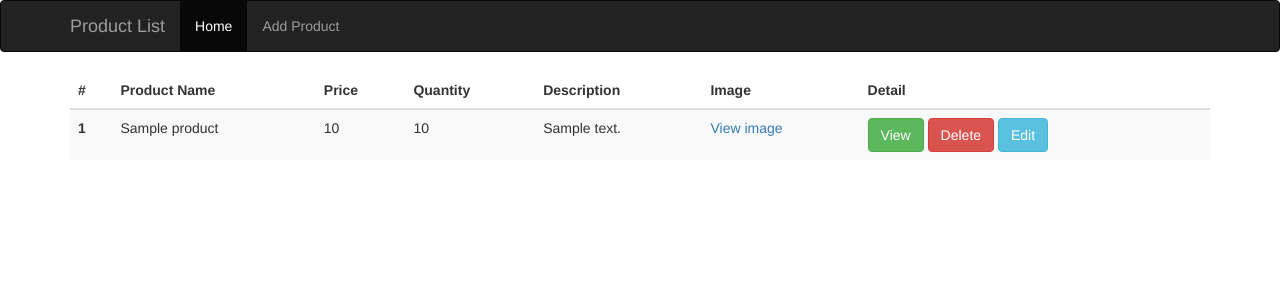
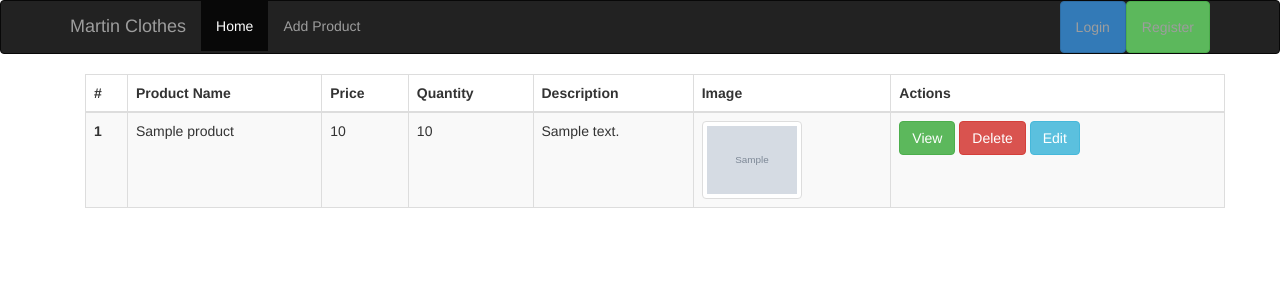
Before and after one commit to duchieu1911/ASMSEMIPROJECT, a Symfony app: template templates/product/index.html.twig in a window 1280 px wide. Shown: the top 300 px of the page. Run offline with Twig, Linux system fonts and the light colour scheme; the template is opened without the code that fills it: most values are stand-ins (such as "Sample title", 1, 10 or a date in 2020); grey boxes marked "Sample" are stand-in pictures; some libraries are stand-ins or nearby versions.

Commit message:
symfony third fix

```diff
--- a/src/Controller/RegistrationController.php
+++ b/src/Controller/RegistrationController.php
@@ -32,9 +32,10 @@ class RegistrationController extends AbstractController
 
             $entityManager->persist($user);
             $entityManager->flush();
+
             // do anything else you need here, like send an email
 
-            return $this->redirectToRoute('_profiler_home');
+            return $this->redirectToRoute('app_product');
         }
 
         return $this->render('registration/register.html.twig', [
--- a/templates/base.html.twig
+++ b/templates/base.html.twig
@@ -32,18 +32,26 @@
                 <span class="icon-bar"></span>
                 <span class="icon-bar"></span>
             </button>
-            <a class="navbar-brand" href="{{path('app_product')  }}">Product List</a>
+            <a class="navbar-brand" href="{{ path('app_product') }}">Martin Clothes</a>
         </div>
         <div id="navbar" class="collapse navbar-collapse">
             <ul class="nav navbar-nav">
-                <li class="active"><a href="{{path('app_product')  }}">Home</a></li>
-                {#                <li><a href="{{ path('todo_create') }}">Add Product</a></li>#}
+                <li class="active"><a href="{{ path('app_product') }}">Home</a></li>
+                {# <li><a href="{{ path('todo_create') }}">Add Product</a></li> #}
                 <li><a href="{{ path('create_product') }}">Add Product</a></li>
-
+            </ul>
+            <ul class="nav navbar-nav navbar-right"> {# Added 'navbar-right' class #}
+                <li>
+                    <a href="{{ path('app_login') }}" class="btn btn-primary">Login</a>
+                </li>
+                <li>
+                    <a href="{{ path('app_register') }}" class="btn btn-success">Register</a>
+                </li>
             </ul>
         </div><!--/.nav-collapse -->
     </div>
 </nav>
+
 
 <div class="container">
     <div class="row">
--- a/templates/product/index.html.twig
+++ b/templates/product/index.html.twig
@@ -2,9 +2,9 @@
 
 {% block body %}
 
-    <div class="bs-example" data-example-id="striped-table">
-        <table class="table table-striped">
-            <thead>
+    <div class="container mt-4">
+        <table class="table table-striped table-bordered">
+            <thead class="thead-dark">
             <tr>
                 <th>#</th>
                 <th>Product Name</th>
@@ -12,8 +12,7 @@
                 <th>Quantity</th>
                 <th>Description</th>
                 <th>Image</th>
-                <th>Detail</th>
-
+                <th>Actions</th>
             </tr>
             </thead>
             <tbody>
@@ -24,22 +23,29 @@
                     <td>{{ product.Price }}</td>
                     <td>{{ product.Quantity }}</td>
                     <td>{{ product.Description }}</td>
-
                     <td>
-                        <a href="{{ asset('Images/' ~ product.ProductImage) }}">View image</a>
+                        <a href="{{ asset('Images/' ~ product.ProductImage) }}" target="_blank">
+                            <img src="{{ asset('Images/' ~ product.ProductImage) }}" alt="Product Image" class="img-thumbnail custom-thumbnail">
+                        </a>
                     </td>
                     <td>
-                        <a href="{{ path('product_details', {'id': product.id}) }}" class='btn btn-success'>View</a>
-                        <a href="{{ path('product_delete', {'id': product.id}) }}" class='btn btn-danger'>Delete</a>
-                        <a href="{{ path('product_edit', {'id': product.id}) }}" class='btn btn-info'>Edit</a>
-                    </td>
-                        {#                        <a href="{{ path('todo_details', {'id': product.id}) }} " class='btn btn-success'>View</a>#}
-                        {#                        <a href="{{ path('todo_edit', {'id': product.id}) }}" class='btn btn-default'>Edit</a>#}
-                        {#                        <a href="{{ path('todo_delete', {'id': product.id}) }}" class='btn btn-danger'>Delete</a>#}
+                        <a href="{{ path('product_details', {'id': product.id}) }}" class="btn btn-success">View</a>
+                        <a href="{{ path('product_delete', {'id': product.id}) }}" class="btn btn-danger">Delete</a>
+                        <a href="{{ path('product_edit', {'id': product.id}) }}" class="btn btn-info">Edit</a>
                     </td>
                 </tr>
             {% endfor %}
             </tbody>
         </table>
     </div>
+
 {% endblock %}
+
+{% block stylesheets %}
+    <style>
+        .custom-thumbnail {
+            max-width: 100px; /* Set the maximum width for the thumbnail */
+            height: auto; /* Maintain aspect ratio */
+        }
+    </style>
+{% endblock %}
```
